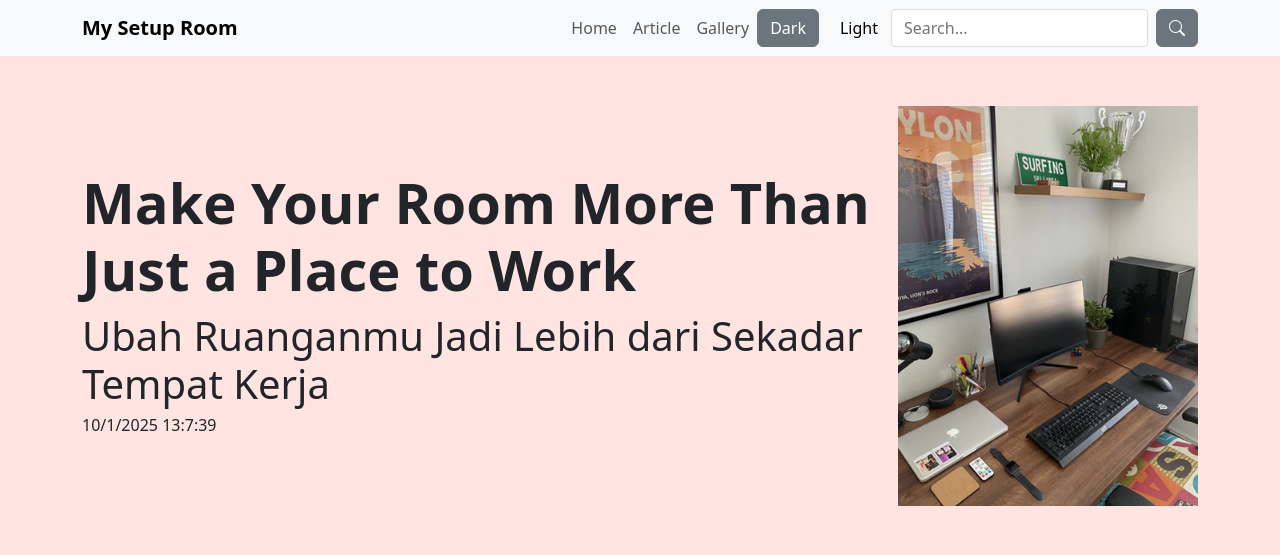
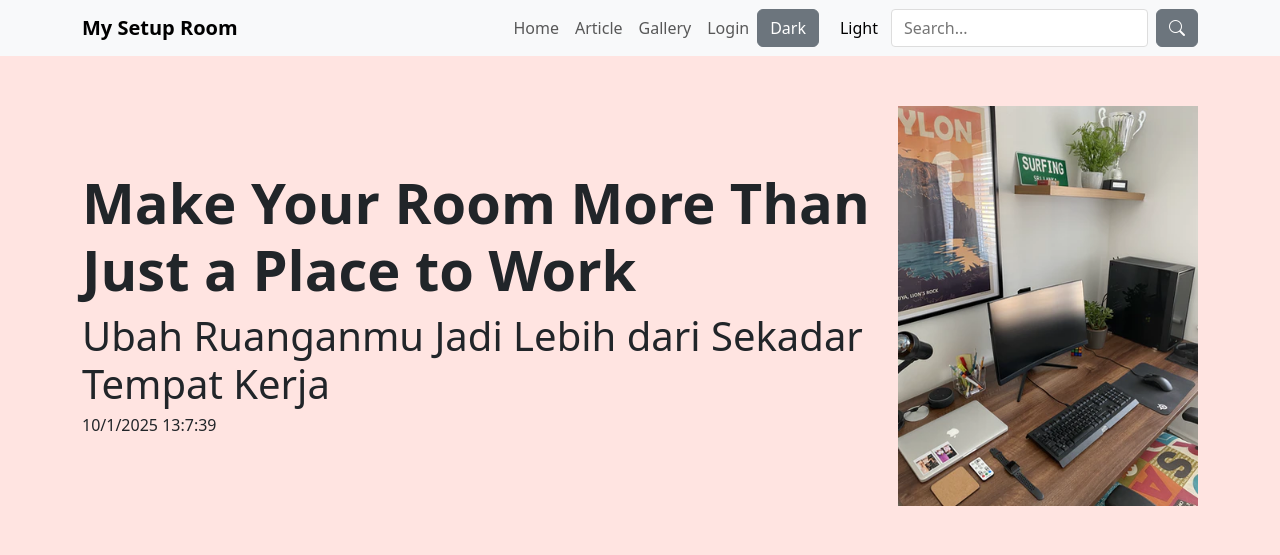
Before and after one commit to KinRan01/MySetupRoom, a PHP site: page / in a window 1280 px wide. Shown: the top 555 px of the page. Run offline with PHP 8.4, Linux system fonts and the light colour scheme; data comes from the database, SQL or seed files in the repository; a stand-in replaces the project's code that opens the database connection; some libraries are stand-ins or nearby versions.

Commit message:
first commit

```diff
--- a/index.php
+++ b/index.php
@@ -140,6 +140,9 @@ include "koneksi.php";
                     </li>
                     <li class="nav-item">
                         <a class="nav-link" href="#gallery">Gallery</a>
+                    </li>
+                    <li class="nav-item">
+                    <a class="nav-link" href="login.php" target="_blank">Login</a>
                     </li>
                 </ul>
             </div>
```
